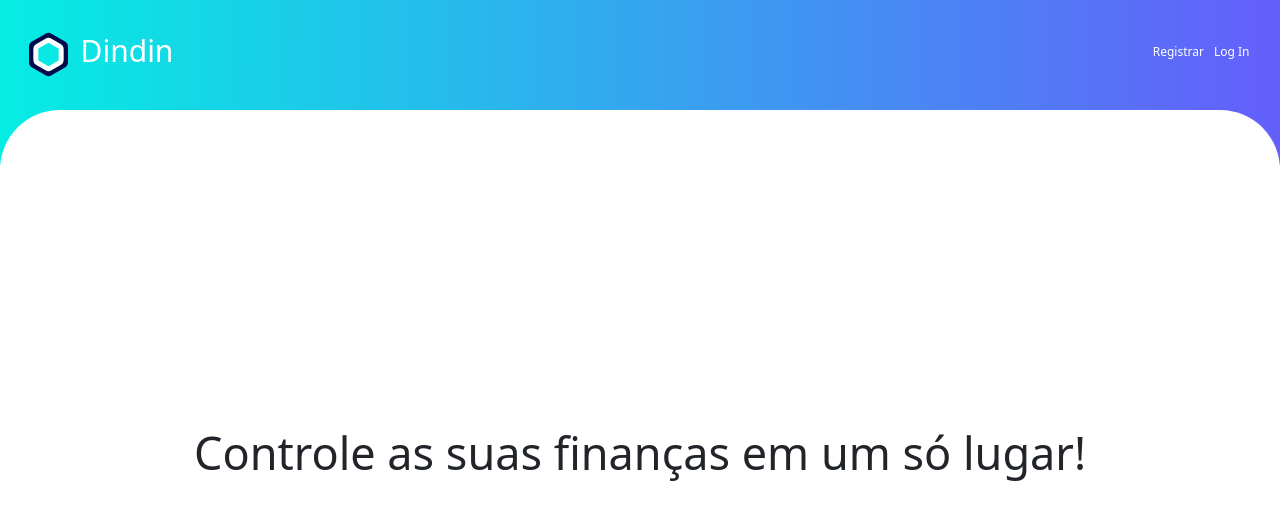
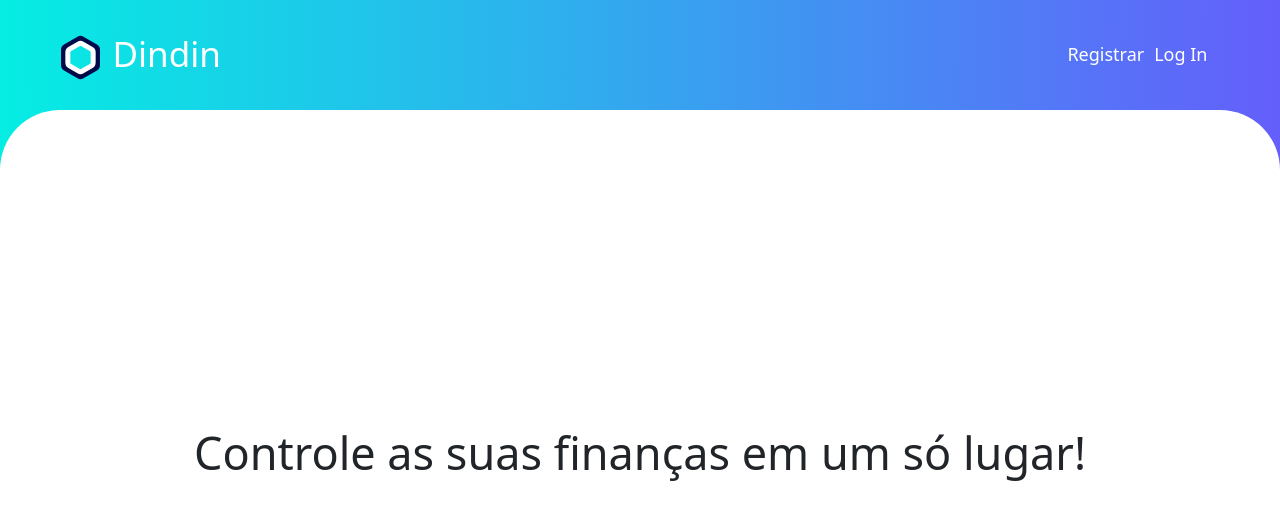
Before and after one commit to fiusks/dindinV2, a React (Create React App) app in the folder frontend/: page / in a window 1280 px wide. Shown: the top 520 px of the page. Built offline with nearby package versions, Linux system fonts and the light colour scheme.

Commit message:
navbar layout improve alignment and size

```diff
--- a/frontend/src/components/layout/styles.scss
+++ b/frontend/src/components/layout/styles.scss
@@ -21,6 +21,16 @@
         width: 2rem;
       }
     }
+    @include media-breakpoint-up(md){
+      padding-right: 6rem;
+      padding-left: 5rem;
+      .navbar-brand{
+        font-size: 3.5rem;
+      }
+      .navbar-nav>.nav-link{
+        font-size: 1.8rem;
+      }
+    }
 }
 
 .layout-body{
```
